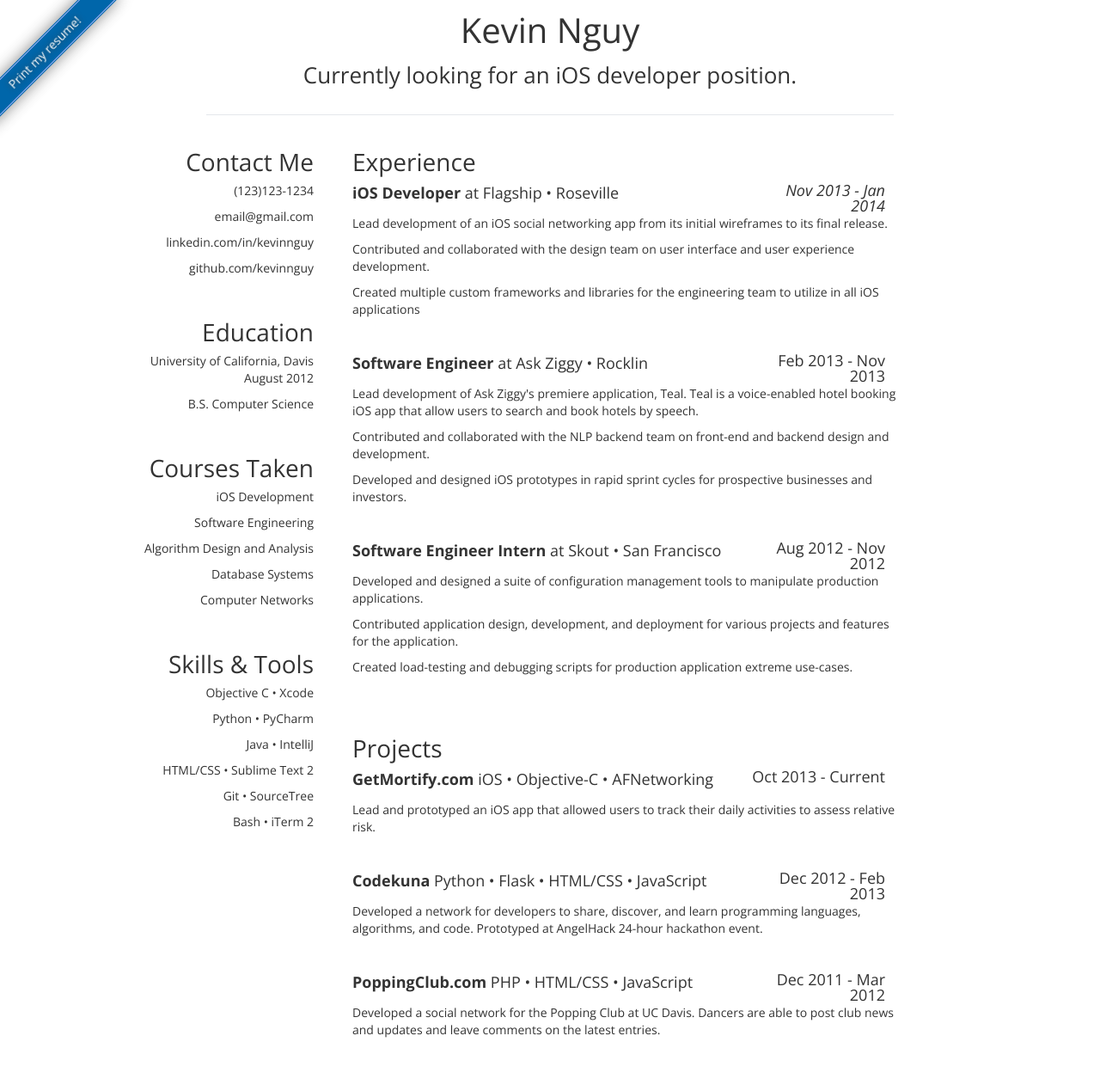
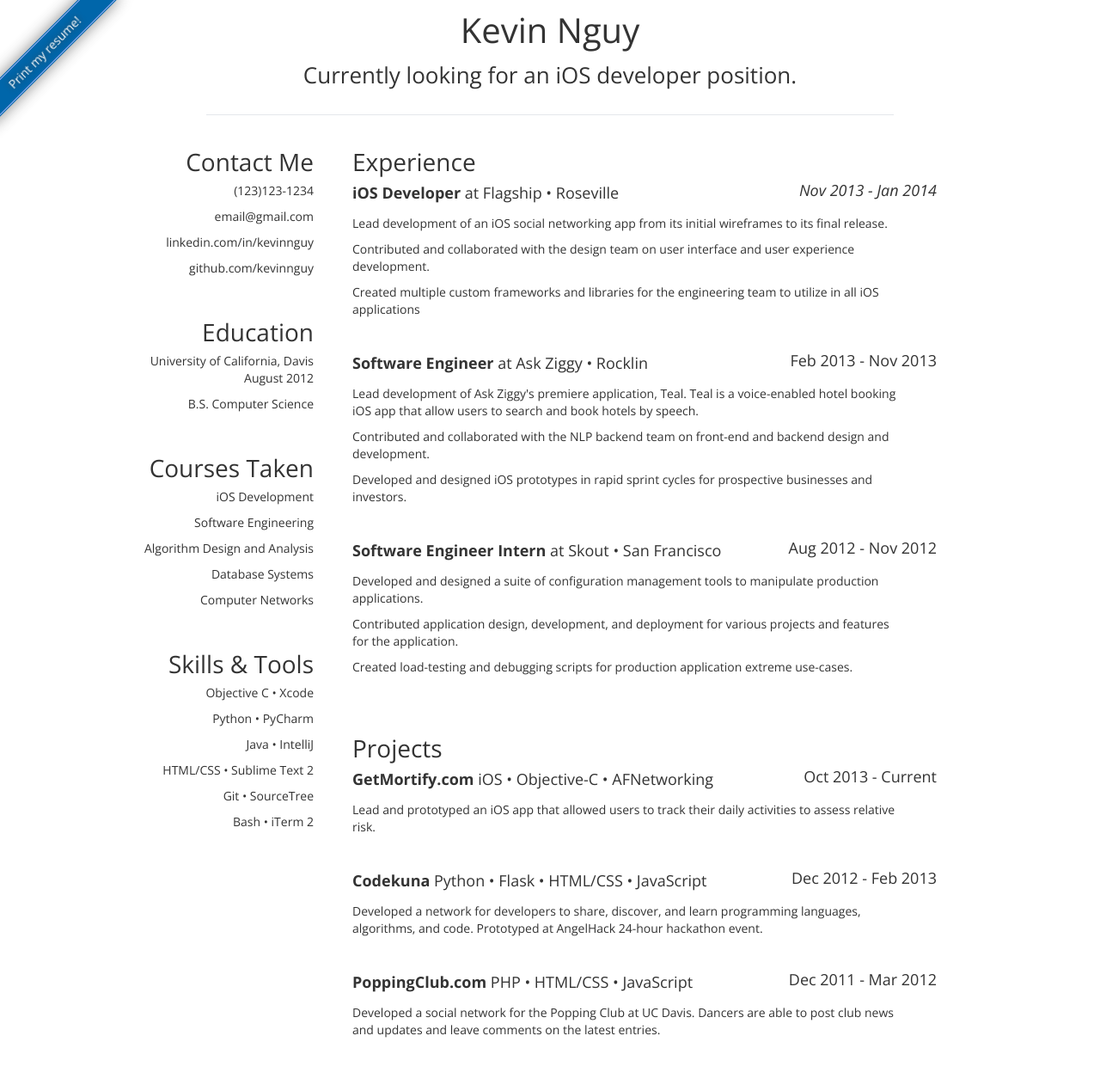
Before and after one commit to kevinnguy/kevinnguy.github.com, a Jekyll site: the page index.html, which Jekyll copies as it is, in a window 1280 px wide. Shown: the whole page at 86% size. Built offline with Jekyll 4.4.1, drawn with Linux system fonts in a browser that asks for light colours.

Commit message:
Sorry for the poor description

```diff
--- a/static/css/new_style.css
+++ b/static/css/new_style.css
@@ -33,7 +33,7 @@
 { width:100px; }
 
 .container .three.columns
-{ width:160px; }
+{ width:220px; }
 
 .container .four.columns
 { width:230px; }
```
